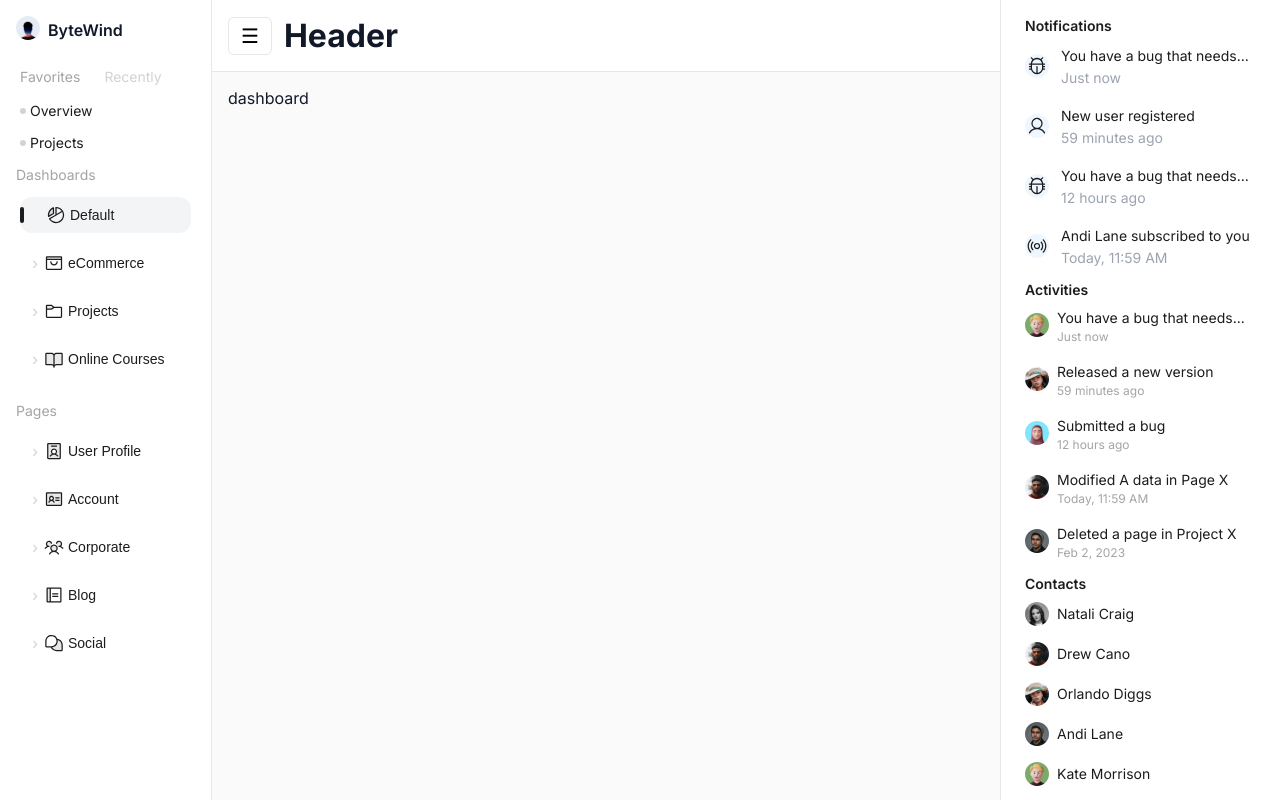
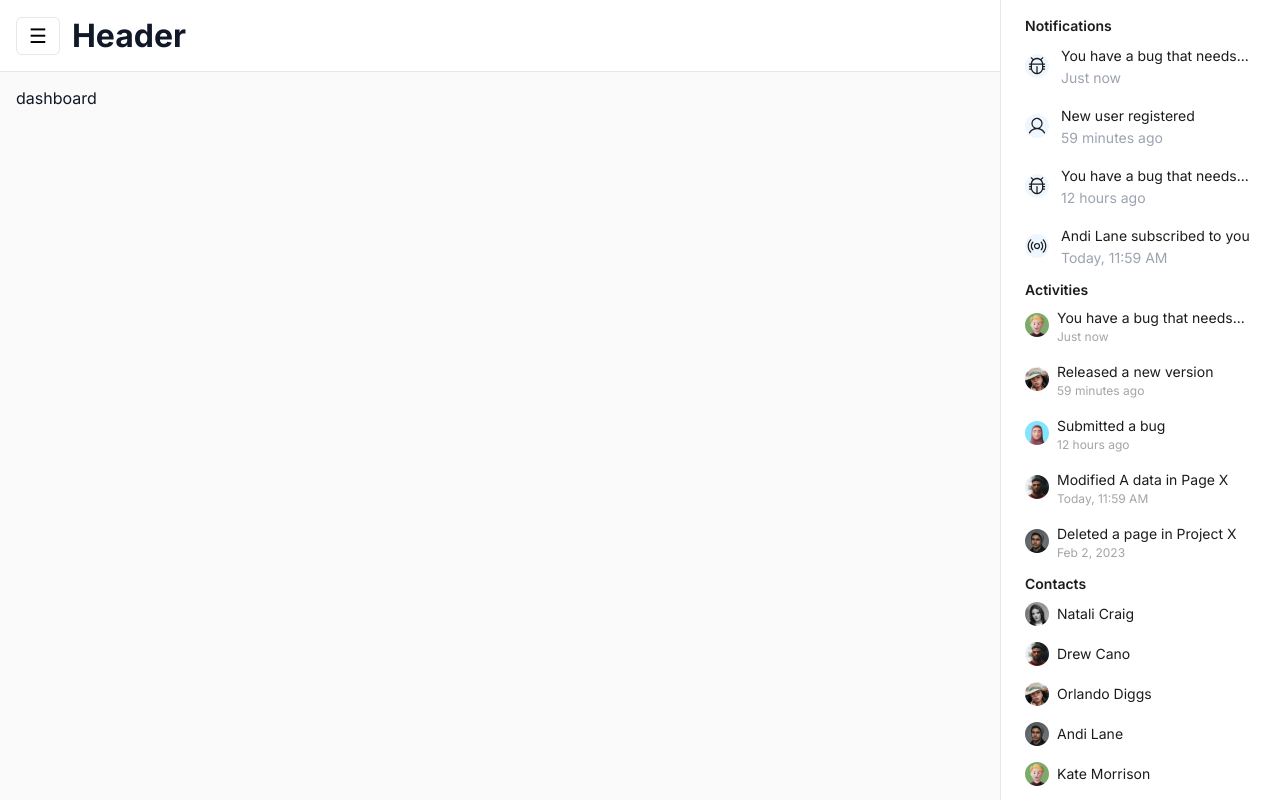
Before and after one commit to hssaluja25/dashboard, a React (Vite) app: page / in a window 1280 px wide. Built offline with nearby package versions, Linux system fonts and the light colour scheme.

Commit message:
fixed left sidebar open functionality

```diff
--- a/src/index.css
+++ b/src/index.css
@@ -151,6 +151,7 @@ html, body {
   .left-sidebar {
     position: sticky;
     top: 0;
+    overflow: auto;
     height: 100vh;
     transform: none;
     width: 100%;
--- /dev/null
+++ b/src/molecules/Header.jsx
@@ -0,0 +1,17 @@
+import React from "react";
+
+const Header = ({ setSidebarOpen }) => {
+  return (
+    <header className="dashboard-header">
+      <button
+        className="sidebar-toggle"
+        onClick={() => setSidebarOpen((prev) => !prev)}
+      >
+        ☰
+      </button>
+      <h1>Header</h1>
+    </header>
+  );
+};
+
+export default Header;
--- a/src/pages/dashboard.jsx
+++ b/src/pages/dashboard.jsx
@@ -1,13 +1,16 @@
 import React, { useState } from "react";
 import LeftSidebar from "../molecules/LeftSidebar";
 import RightSidebar from "../molecules/RightSidebar";
+import Header from "../molecules/Header";
 
 const Dashboard = () => {
   const [sidebarOpen, setSidebarOpen] = useState(false);
 
   return (
     <div className="dashboard">
-      <LeftSidebar isOpen={sidebarOpen} onClose={() => setSidebarOpen(false)} />
+      {sidebarOpen && (
+        <LeftSidebar isOpen onClose={() => setSidebarOpen(false)} />
+      )}
 
       {/* Show a dark backdrop for mobile when sidebar is open */}
       {sidebarOpen && (
@@ -19,15 +22,7 @@ const Dashboard = () => {
 
       {/* Main content */}
       <main className="dashboard-main">
-        <header className="dashboard-header">
-          <button
-            className="sidebar-toggle"
-            onClick={() => setSidebarOpen(true)}
-          >
-            ☰
-          </button>
-          <h1>Header</h1>
-        </header>
+        <Header setSidebarOpen={setSidebarOpen} />
 
         <section className="dashboard-content">
           <p>dashboard</p>
```
